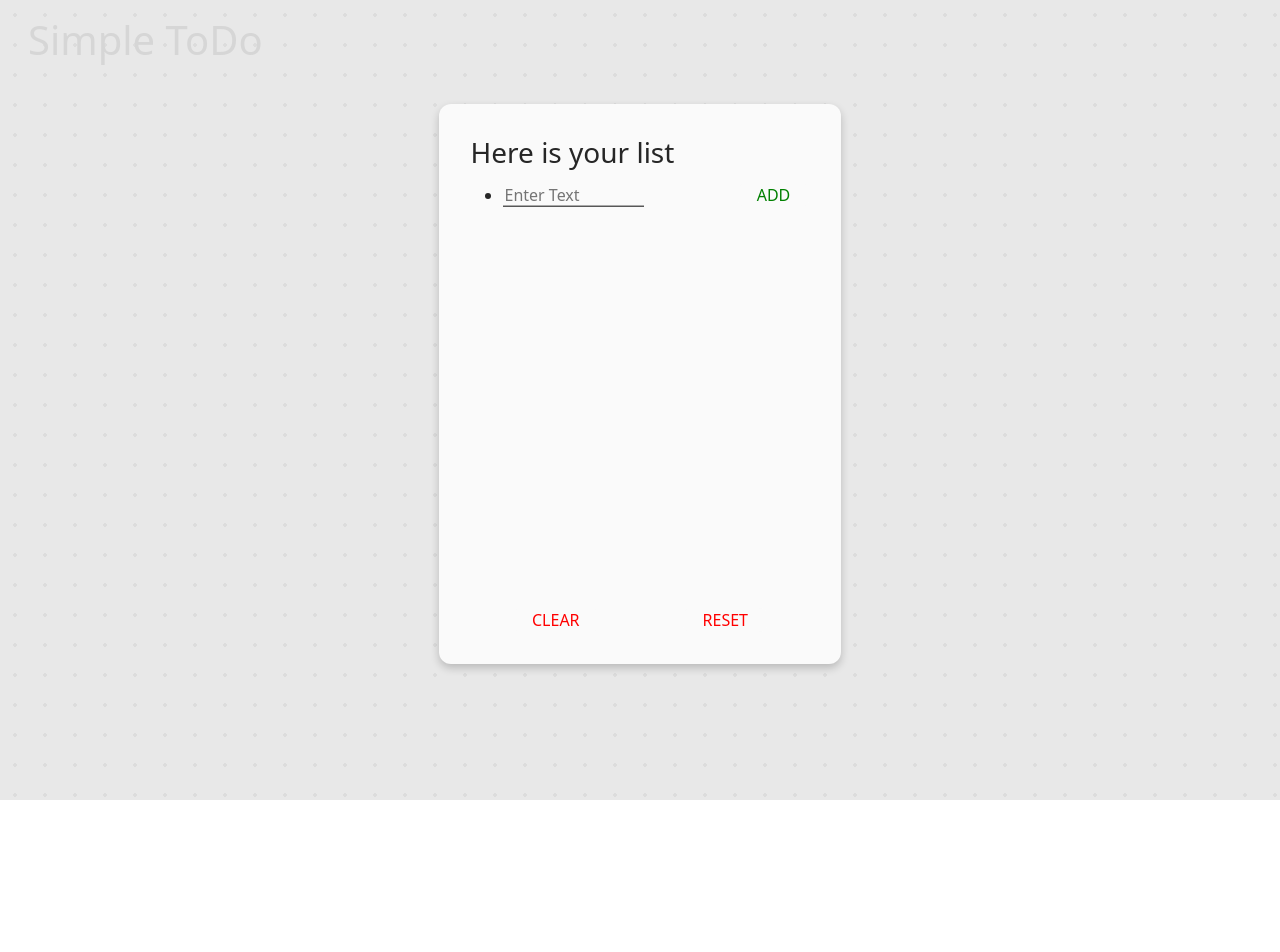
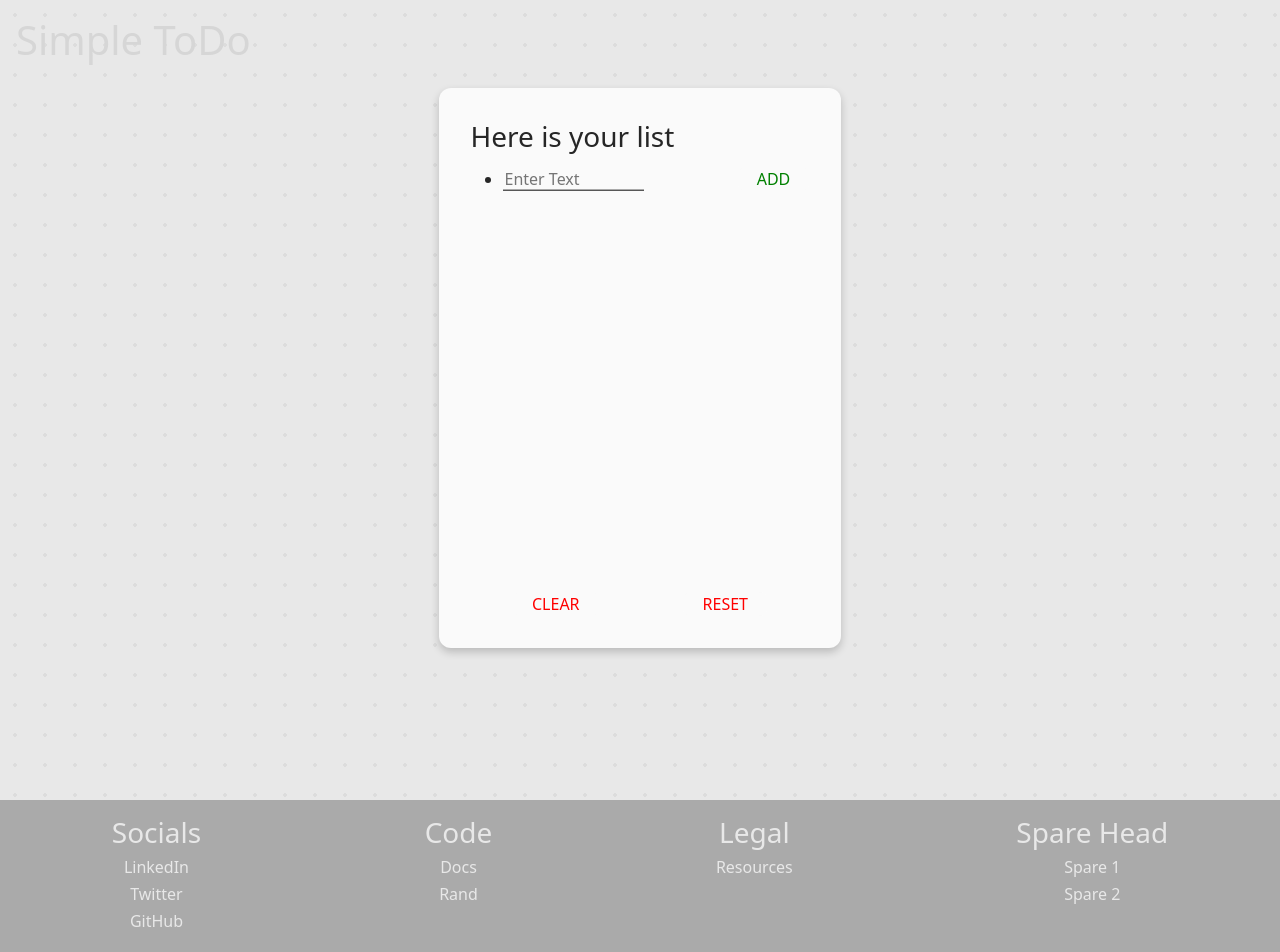
Before and after one commit to zwcory/SimpleToDo, a React (Vite) app in the folder web-app/vite-project/: page / in a window 1280 px wide. Shown: the top 952 px of the page. Before the commit the page ends 800 px from the top, so only its background shows below. Built offline with nearby package versions, Linux system fonts and the light colour scheme.

Commit message:
styling and func done, writing tests and ready

```diff
--- a/web-app/vite-project/src/App.css
+++ b/web-app/vite-project/src/App.css
@@ -1,31 +1,11 @@
 #root {
-  max-width: 1280px;
+  width:100%;
   margin: 0 auto;
-  /*padding: 2rem;*/
   text-align: center;
   color: rgba(0, 0, 0, 0.85);
-}
+  /*overflow-x: hidden; !* Prevent overflow caused by child elements *!*/
 
-.logo {
-  height: 6em;
-  padding: 1.5em;
-  will-change: filter;
-  transition: filter 300ms;
-}
-.logo:hover {
-  filter: drop-shadow(0 0 2em #646cffaa);
-}
-.logo.react:hover {
-  filter: drop-shadow(0 0 2em #61dafbaa);
-}
 
-@keyframes logo-spin {
-  from {
-    transform: rotate(0deg);
-  }
-  to {
-    transform: rotate(360deg);
-  }
 }
 
 @media (prefers-reduced-motion: no-preference) {
@@ -34,14 +14,6 @@
   }
 }
 
-/*.card {*/
-/*  padding: 2em;*/
-/*  max-height: fit-content;*/
-/*}*/
-
-.read-the-docs {
-  color: #888;
-}
 .item{
   text-align: left; !important;
   padding-bottom: 5px;
@@ -54,12 +26,13 @@
 
 /* From Uiverse.io by Juanes200122 */
 .container {
-  min-width: 100vw;
+  min-width: 100%;
   min-height: 100vh;
   background-color: rgb(232, 232, 232);
   background-image: radial-gradient(rgba(12, 12, 12, 0.05) 2px, transparent 0);
   background-size: 30px 30px;
   background-position: -0px -0px;
+  padding: 0px !important;
 }
 
 
@@ -84,9 +57,9 @@
   min-height: 70vh;
   border-width: 0px;
   border-radius: 0.75em;
+  margin: 1em 2em 2em;
+  max-height: fit-content;
   padding: 2em;
-  max-height: fit-content;
-  margin: 2em;
   box-shadow: 0 4px 8px rgba(0, 0, 0, 0.2);
 }
 
--- a/web-app/vite-project/src/App.jsx
+++ b/web-app/vite-project/src/App.jsx
@@ -2,6 +2,8 @@ import { useState } from 'react'
 import reactLogo from './assets/react.svg'
 import viteLogo from '/vite.svg'
 import './App.css'
+import './Footer.css'
+import Footer from "./Footer.jsx";
 
 function App() {
   const [count, setCount] = useState(0)
@@ -28,6 +30,7 @@ function App() {
       <p className="read-the-docs">
         Click on the Vite and React logos to learn more
       </p>
+        <Footer/>
     </>
   )
 }
--- /dev/null
+++ b/web-app/vite-project/src/Footer.css
@@ -0,0 +1,31 @@
+
+.footerContainer{
+    background-color: rgb(170 170 170);
+    color: #e8e8e8;
+    max-height: 30%;
+    max-width: 100%; !important;/* Ensure it doesn't exceed the viewport */
+
+
+}
+
+
+/*@media (min-width: 576px) {*/
+/*    .footerContainer {*/
+/*        max-width: 540px;*/
+/*    }*/
+/*}*/
+/*@media (min-width: 768px) {*/
+/*    .footerContainer{*/
+/*        max-width: 720px;*/
+/*    }*/
+/*}*/
+/*@media (min-width: 992px) {*/
+/*    .footerContainer {*/
+/*        max-width: 960px;*/
+/*    }*/
+/*}*/
+/*@media (min-width: 1200px) {*/
+/*    .footerContainer {*/
+/*        max-width: 1140px;*/
+/*    }*/
+/*}*/
--- /dev/null
+++ b/web-app/vite-project/src/Footer.jsx
@@ -0,0 +1,62 @@
+import './Footer.css'
+import './App.css'
+
+function Footer() {
+
+    return (
+        <>
+            <div className={"d-flex footerContainer justify-content-around"}>
+                {/*Socials*/}
+                <div className={'d-flex flex-column pt-3 pb-3'}>
+                    <h3>
+                        Socials
+                    </h3>
+                    <h6>
+                        LinkedIn
+                    </h6>
+                    <h6>
+                        Twitter
+                    </h6>
+                    <h6>
+                        GitHub
+                    </h6>
+                </div>
+                {/*Code*/}
+                <div className={'d-flex flex-column pt-3 pb-3'}>
+                    <h3>
+                        Code
+                    </h3>
+                    <h6>
+                    Docs
+                    </h6>
+                    <h6>
+                        Rand
+                    </h6>
+                </div>
+                {/*Resources (???)*/}
+                <div className={'d-flex flex-column pt-3 pb-3'}>
+                    <h3>
+                        Legal
+                    </h3>
+                    <h6>
+                        Resources
+                    </h6>
+                </div>
+                {/* Spare */}
+                <div className={'d-flex flex-column pt-3 pb-3'}>
+                    <h3>
+                        Spare Head
+                    </h3>
+                    <h6>
+                        Spare 1
+                    </h6>
+                    <h6>
+                        Spare 2
+                    </h6>
+                </div>
+                </div>
+        </>
+    )
+}
+
+export default Footer;
--- a/web-app/vite-project/src/ToDo.jsx
+++ b/web-app/vite-project/src/ToDo.jsx
@@ -1,7 +1,9 @@
 import {useEffect, useState} from 'react'
+import './Footer.css'
 import './App.css'
 import 'bootstrap/dist/css/bootstrap.min.css';
 import 'bootstrap/dist/js/bootstrap.bundle.min.js';
+import Footer from "./Footer.jsx";
 function ToDo() {
     const [list,setList] = useState(
         []
@@ -50,8 +52,6 @@ function ToDo() {
     };
 
     const resetItems = () => {
-        //TODO
-        //  Rest list
         setShowModal(false);
         const blankList = []; // Initialize blank list
         const blankStrike =[]; // Initialize blank list
@@ -158,7 +158,7 @@ function ToDo() {
         </div>
         </div>
         </div>
-            {showModal && (
+            {showModal && !blankList && (
                 <div className="modal show" style={{display: 'block', paddingTop:'3em' ,backgroundColor: 'rgba(0,0,0,0.5)'}}>
                     <div className="modal-dialog">
                         <div className={`modal-content`} style={{backgroundColor:'#fafafa'}}>
@@ -181,6 +181,7 @@ function ToDo() {
                     </div>
                 </div>
             )}
+            <Footer/>
         </>
     )
 }
```
